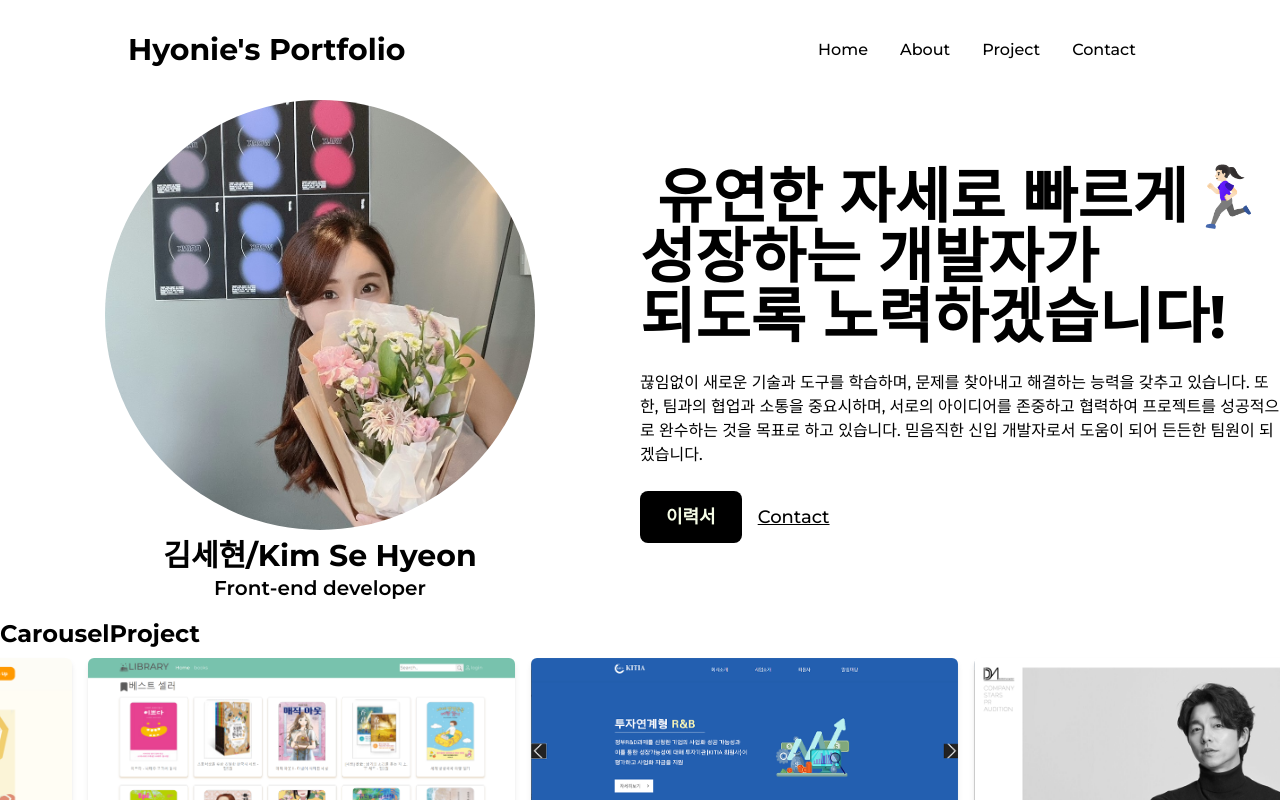
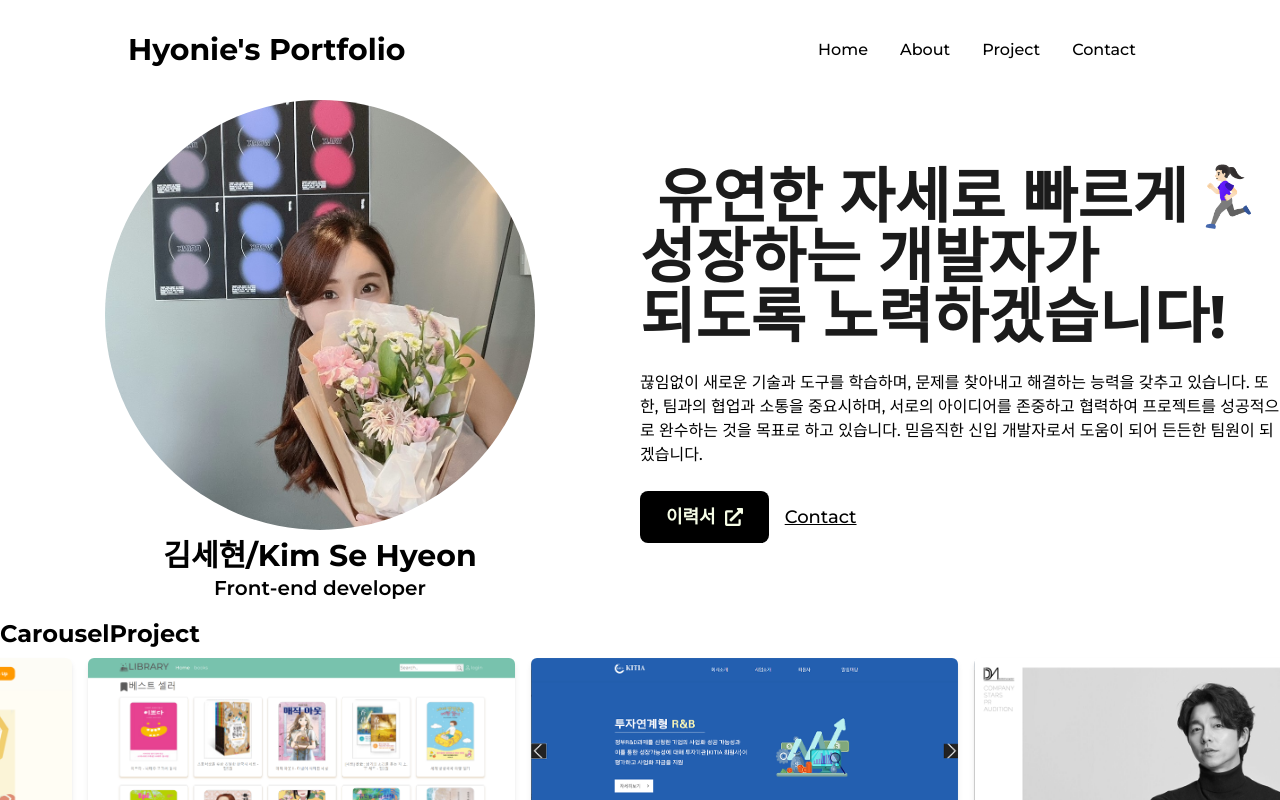
Before and after one commit to hyonie-Kim/ksh-portfolio, a Next.js app in the folder client/: page / in a window 1280 px wide. Built offline with nearby package versions, Linux system fonts and the light colour scheme.

Commit message:
feat: 기술 스킬 컴포넌트

```diff
--- a/client/src/app/about/page.tsx
+++ b/client/src/app/about/page.tsx
@@ -1,4 +1,6 @@
+import AnimatedIcon from "@/components/About/AnimatedIcon";
 import Profile from "@/components/About/Profile";
+import Skills from "@/components/About/Skills";
 import { Metadata } from "next";
 import React from "react";
 
@@ -12,6 +14,7 @@ export default function AboutPage() {
   return (
     <>
       <Profile className="text-center" width={250} height={250} />
+      <AnimatedIcon />
       <section className="bg-gray-100 shadow-lg p-8 m-8 text-center">
         <h2 className={TITLE_CLASS}>Who Am I?</h2>
         <p>
--- a/client/src/app/contact/page.tsx
+++ b/client/src/app/contact/page.tsx
@@ -1,36 +1,19 @@
 import ContactForm from "@/components/Contact/ContactForm";
 import { Metadata } from "next";
 import React from "react";
-import { SiTistory, SiGithub } from "react-icons/si";
 
 export const metadata: Metadata = {
   title: "Contact Me",
   description: "김세현에게 메일 보내기",
 };
 
-const LINKS = [
-  { icon: <SiTistory />, url: "https://sehyeon90.tistory.com/" },
-  { icon: <SiGithub />, url: "https://github.com/hyonie-Kim" },
-];
 export default function ContactPage() {
   return (
     <section className="flex flex-col items-center">
       <h2 className="text-3xl font-bold my-2">📧Contact Me</h2>
       <p>dev.hyonie@gmail.com</p>
       <p>*메일주신 내용에 대해 신속히 회신드리겠습니다.😃</p>
-      <ul className="flex gap-4 my-2">
-        {LINKS.map((link, index) => (
-          <a
-            className="text-5xl hover:text-yellow-400"
-            key={index}
-            href={link.url}
-            target="_blank"
-            rel="noreferrer"
-          >
-            {link.icon}
-          </a>
-        ))}
-      </ul>
+
       <h2 className="text-3xl font-bold my-8">Or Send me an email</h2>
       <ContactForm />
     </section>
--- /dev/null
+++ b/client/src/components/About/AnimatedIcon.tsx
@@ -0,0 +1,33 @@
+"use client";
+import React from "react";
+import { motion } from "framer-motion";
+import { SiTistory, SiGithub, SiGmail } from "react-icons/si";
+const LINKS = [
+  { icon: <SiGithub />, url: "https://github.com/hyonie-Kim" },
+  { icon: <SiGmail />, url: "mailto:dev.hyonie@gmail.com" },
+  {
+    icon: <SiTistory />,
+    url: "https://sehyeon90.tistory.com/",
+  },
+];
+export default function AnimatedIcon() {
+  return (
+    <section className="flex items-center justify-center flex-wrap">
+      <ul className="flex gap-4 my-2">
+        {LINKS.map((link, index) => (
+          <motion.a
+            className="w-5 mx-3 hover:text-yellow-400"
+            key={index}
+            href={link.url}
+            target="_blank"
+            rel="noreferrer"
+            whileHover={{ y: 2 }}
+            whileTap={{ scale: 0.9 }}
+          >
+            {link.icon}
+          </motion.a>
+        ))}
+      </ul>
+    </section>
+  );
+}
--- a/client/src/components/About/Hero.tsx
+++ b/client/src/components/About/Hero.tsx
@@ -2,6 +2,7 @@ import React from "react";
 import Link from "next/link";
 import AnimatedText from "./AnimatedText";
 import Profile from "./Profile";
+import { FaExternalLinkAlt } from "react-icons/fa";
 
 export default function Hero() {
   return (
@@ -26,7 +27,8 @@ export default function Hero() {
             target={"_blank"}
             className="flex items-center bg-black text-lime-50 p-2.5 px-6 rounded-lg text-lg font-semibold hover:bg-lime-50 hover:text-black border-2 border-solid border-transparent hover:border-black"
           >
-            이력서
+            이력서&ensp;
+            <FaExternalLinkAlt />
           </Link>
           <Link
             href="/contact"
--- /dev/null
+++ b/client/src/components/About/Skills.tsx
@@ -0,0 +1,46 @@
+"use client";
+import React from "react";
+import { motion } from "framer-motion";
+import { SiTailwindcss } from "react-icons/si";
+
+type Props = {
+  name: string;
+  x: string;
+  y: string;
+};
+const Skill = ({ name, x, y }: Props) => {
+  return (
+    <motion.div
+      className="flex items-center justify-center rounded-full font-semibold bg-dark text-white py-3 px-6 shadow-dark cursor-pointer"
+      whileHover={{ scale: 1.05 }}
+      initial={{ x: 0, y: 0 }}
+      animate={{ x: x, y: y }}
+      transition={{ duration: 1.5 }}
+    >
+      {name}
+    </motion.div>
+  );
+};
+export default function Skills() {
+  return (
+    <>
+      <h2 className="font-bold text-8xl mt-64 w-full text-center">Skills</h2>
+      <div className="w-full h-screen relative flex items-center justify-center rounded-full bg-circularLight">
+        <motion.div
+          className="flex items-center justify-center rounded-full font-semibold bg-dark text-white p-8 shadow-dark cursor-pointer"
+          whileHover={{ scale: 1.05 }}
+        >
+          Web
+        </motion.div>
+
+        {/* <Skill name="HTML" x="-20vw" y="2vw" />
+        <Skill name="CSS" x="-5vw" y="-10vw" />
+        <Skill name="JavaScript" x="20vw" y="6vw" />
+        <Skill name="ReactJS" x="0vw" y="12vw" />
+        <Skill name="NextJS" x="-20vw" y="-15vw" />
+        <Skill name="GatsbyJS" x="15vw" y="-12vw" />
+        <Skill name="Web Design" x="32vw" y="-5vw" /> */}
+      </div>
+    </>
+  );
+}
--- a/client/tailwind.config.js
+++ b/client/tailwind.config.js
@@ -2,7 +2,16 @@
 module.exports = {
   content: ["./src/**/*.{js,ts,jsx,tsx}"],
   theme: {
-    extend: {},
+    extend: {
+      colors: {
+        dark: "#1b1b1b",
+        light: "#f5f5f5",
+      },
+      backgroundImage: {
+        circularLight:
+          "repeating-radial-gradient(rgba(0,0,0,0.4) 2px, #F5F5F5 5px,#F5F5F5 100px);",
+      },
+    },
   },
   plugins: [require("@tailwindcss/typography")],
 };
```
